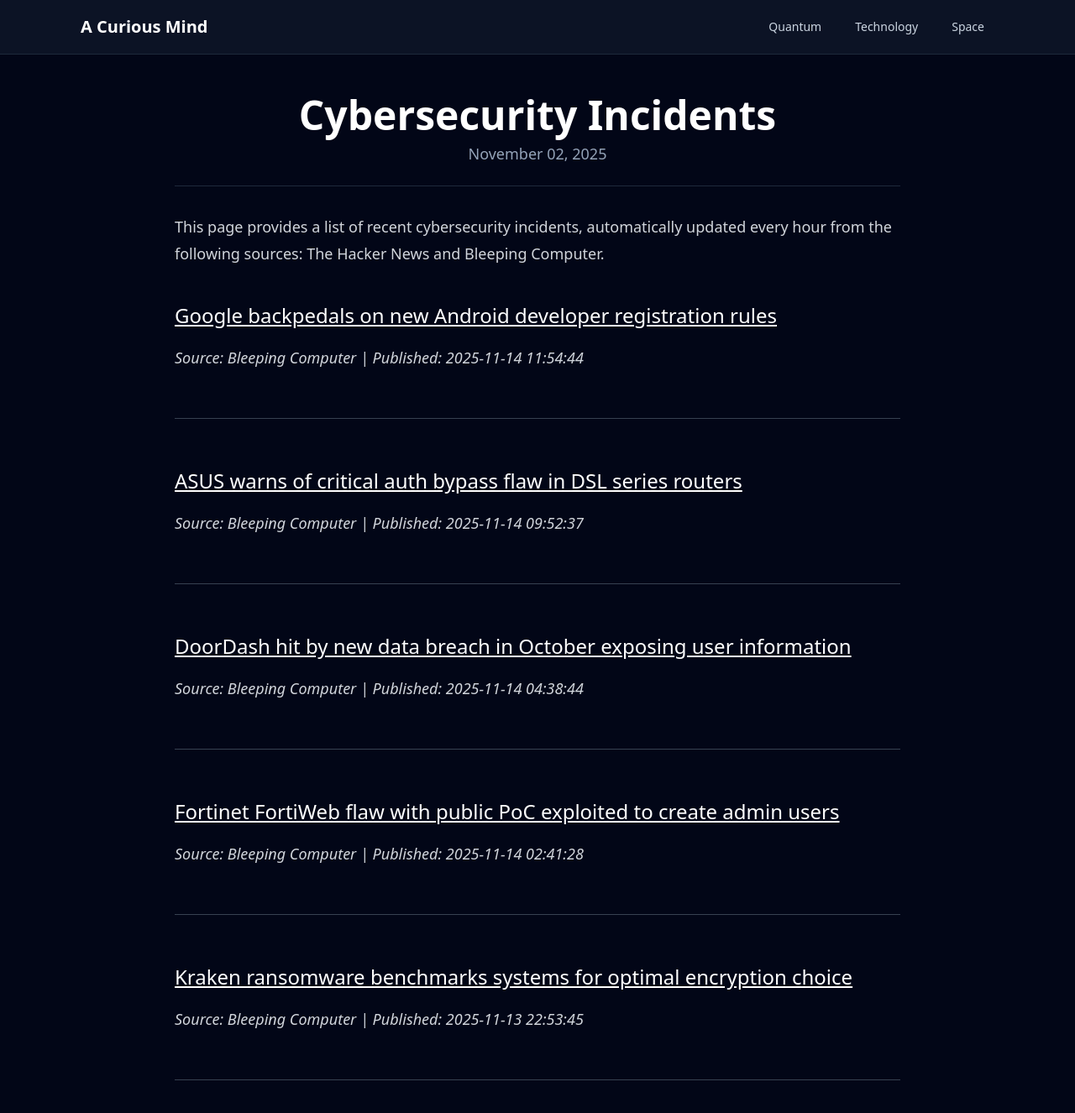
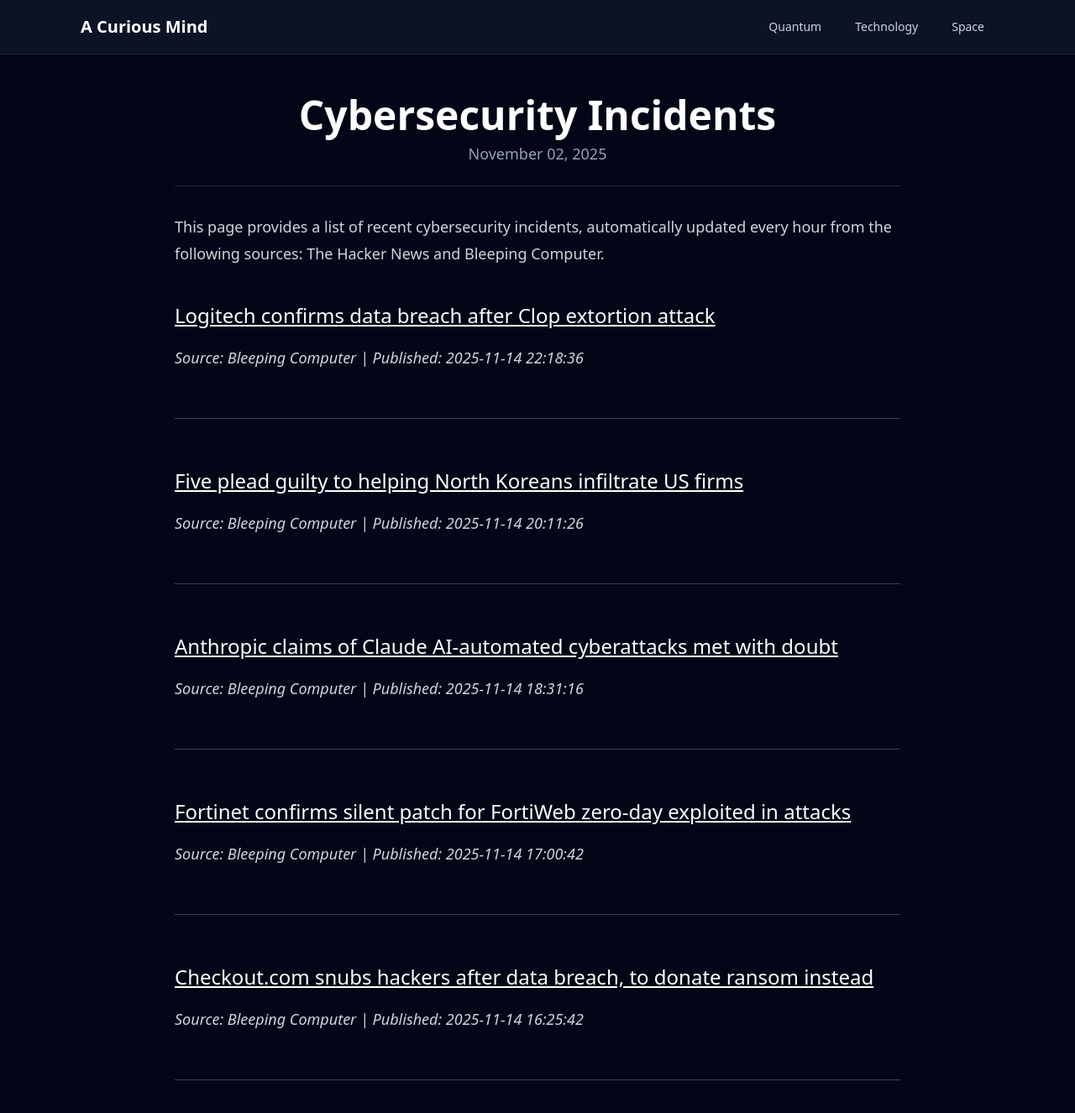
Before and after one commit to onehl7/onehl7.github.io, a Jekyll site: the page built from _posts/2025-11-02-cybersecurity-incidents.md, in a window 1280 px wide and 1400 px high. Shown: the top 1326 px of the window at 84% size. Built offline with Jekyll 4.4.1, drawn with Linux system fonts in a browser that asks for light colours; nearby versions of some CDN libraries.

Commit message:
Update news data

```diff
--- a/_data/news.json
+++ b/_data/news.json
@@ -1,32 +1,32 @@
 [
   {
     "source": "Bleeping Computer",
-    "title": "Google backpedals on new Android developer registration rules",
-    "link": "https://www.bleepingcomputer.com/news/google/google-backpedals-on-new-android-developer-registration-rules/",
-    "published": "2025-11-14 11:54:44"
+    "title": "Logitech confirms data breach after Clop extortion attack",
+    "link": "https://www.bleepingcomputer.com/news/security/logitech-confirms-data-breach-after-clop-extortion-attack/",
+    "published": "2025-11-14 22:18:36"
   },
   {
     "source": "Bleeping Computer",
-    "title": "ASUS warns of critical auth bypass flaw in DSL series routers",
-    "link": "https://www.bleepingcomputer.com/news/security/asus-warns-of-critical-auth-bypass-flaw-in-dsl-series-routers/",
-    "published": "2025-11-14 09:52:37"
+    "title": "Five plead guilty to helping North Koreans infiltrate US firms",
+    "link": "https://www.bleepingcomputer.com/news/security/five-plead-guilty-to-helping-north-koreans-infiltrate-us-firms/",
+    "published": "2025-11-14 20:11:26"
   },
   {
     "source": "Bleeping Computer",
-    "title": "DoorDash hit by new data breach in October exposing user information",
-    "link": "https://www.bleepingcomputer.com/news/security/doordash-hit-by-new-data-breach-in-october-exposing-user-information/",
-    "published": "2025-11-14 04:38:44"
+    "title": "Anthropic claims of Claude AI-automated cyberattacks met with doubt",
+    "link": "https://www.bleepingcomputer.com/news/security/anthropic-claims-of-claude-ai-automated-cyberattacks-met-with-doubt/",
+    "published": "2025-11-14 18:31:16"
   },
   {
     "source": "Bleeping Computer",
-    "title": "Fortinet FortiWeb flaw with public PoC exploited to create admin users",
-    "link": "https://www.bleepingcomputer.com/news/security/fortiweb-flaw-with-public-poc-actively-exploited-to-create-admin-users/",
-    "published": "2025-11-14 02:41:28"
+    "title": "Fortinet confirms silent patch for FortiWeb zero-day exploited in attacks",
+    "link": "https://www.bleepingcomputer.com/news/security/fortinet-confirms-silent-patch-for-fortiweb-zero-day-exploited-in-attacks/",
+    "published": "2025-11-14 17:00:42"
   },
   {
     "source": "Bleeping Computer",
-    "title": "Kraken ransomware benchmarks systems for optimal encryption choice",
-    "link": "https://www.bleepingcomputer.com/news/security/kraken-ransomware-benchmarks-systems-for-optimal-encryption-choice/",
-    "published": "2025-11-13 22:53:45"
+    "title": "Checkout.com snubs hackers after data breach, to donate ransom instead",
+    "link": "https://www.bleepingcomputer.com/news/security/checkoutcom-snubs-shinyhunters-hackers-to-donate-ransom-instead/",
+    "published": "2025-11-14 16:25:42"
   }
 ]
```
